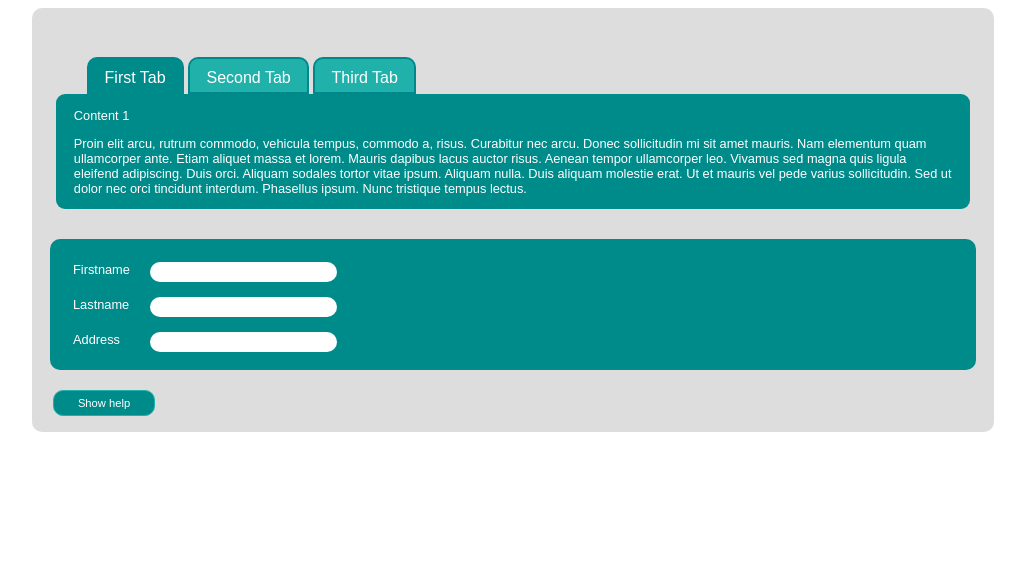
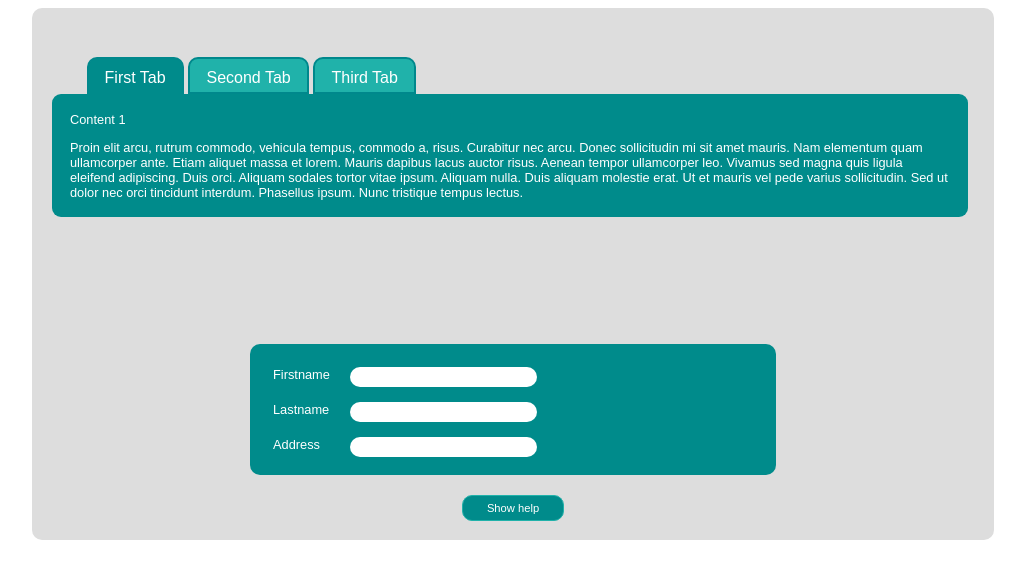
Before and after one commit to Mityaer/mityaer.github.io, a plain HTML site: page Markup/Home/Lesson12_(JavaScript-7-8. Tabs)/index.html in a window 1280 px wide. Shown: the whole page, without its empty margins (127-1152 px from the left). Drawn offline with nearby package versions, Linux system fonts and the light colour scheme.

Commit message:
JQ HomeWork 7-8. Tabs and Hints + CSS-animation

```diff
--- a/Markup/Home/Lesson12_(JavaScript-7-8. Tabs)/css/style.css
+++ b/Markup/Home/Lesson12_(JavaScript-7-8. Tabs)/css/style.css
@@ -4,11 +4,12 @@
   margin: auto;
   max-width: 960px;
   background: #ddd;
+  height: 500px;
+  border-radius: 10px;
+  position: relative;
   /* position: absolute; */
   /* left: 50%; */
   /* margin-left: -480px; */
-  border-radius: 10px;
-  position: relative;
 }
 .tabs__caption{
   height: 50px;
@@ -49,28 +50,41 @@
   /*height: 37px;*/
 }
 .tabs__content{
+  left: 20px;
   border-radius: 9px;
-  /* border-bottom: 5px solid darkcyan; */
   font-family: sans-serif;
   font-size: 0.8rem;
-  /* margin-left: 1em; */
   max-width: 91.5%;
-  display: none;
-  /* border: 8px solid darkcyan; */
-  padding: 1px 18px;
-  margin: auto;
+  /* display: none; */
+  opacity: 0;
+  transition: all 1s;
+  padding: 5px 18px;
+  /* margin: auto; */
   background-color: darkcyan;
   color: #fff;
+  position: absolute;
+  /* border-bottom: 5px solid darkcyan; */
+  /* margin-left: 1em; */
+  /* border: 8px solid darkcyan; */
 }
+.tabs__content::after{
+
+}
+
 .tabs__content.active{
-  display: block;
+  /*display: block;*/
+  opacity: 1;
 }
 /*--tabs ends*/
 
 /*--form*/
+.login_form{
+  position: relative;
+  top: 220px;
+}
 .field{
   padding: 13px;
-  max-width: 900px;
+  max-width: 500px;
   margin: auto;
   border-radius: 10px;
   margin-top: 30px;
@@ -86,11 +100,13 @@
   position: absolute;
   left: 255px;
   color: darkgreen;
-  transition: all .1s;
-  margin-top: -120px;
+  transition: all .6s;
+  /*margin-top: -120px;*/
+  opacity: 0;
 }
 .hints.active{
-  margin-top: 0px;
+  /*margin-top: 0px;*/
+  opacity: 1;
 }
 .field div {
   padding: 10px;
@@ -109,7 +125,8 @@
 .button{
   /*position: absolute;*/
   /*left: 20px;*/
-  margin-left: 20px;
+  /*margin-left: 20px;*/
+  margin: auto;
   margin-top: 20px;
   width: 100px;
   height: 1.5rem;
--- a/Markup/Home/Lesson12_(JavaScript-7-8. Tabs)/index.html
+++ b/Markup/Home/Lesson12_(JavaScript-7-8. Tabs)/index.html
@@ -32,7 +32,7 @@
   </div>
 
 
-  <form>
+  <form class="login_form">
     <fieldset class="field">
 
       <div>
```
